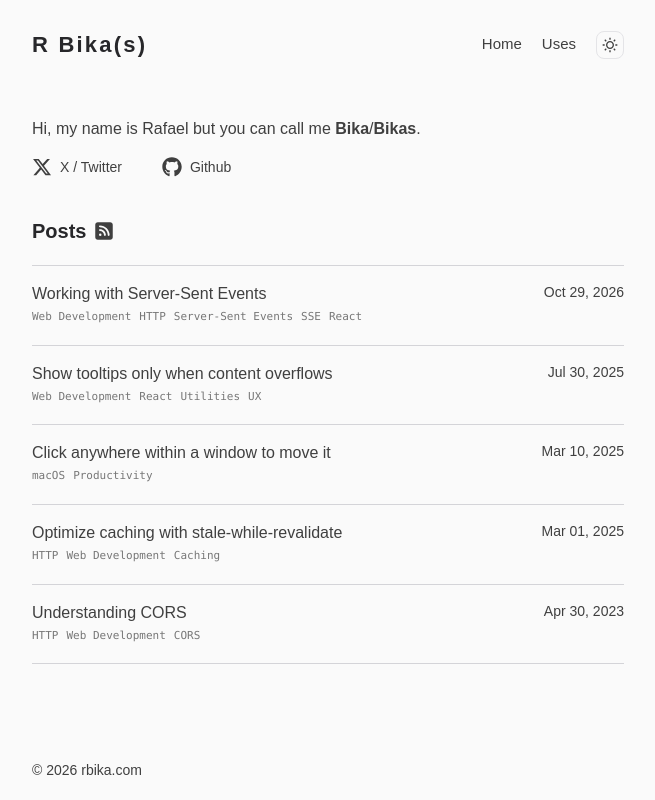
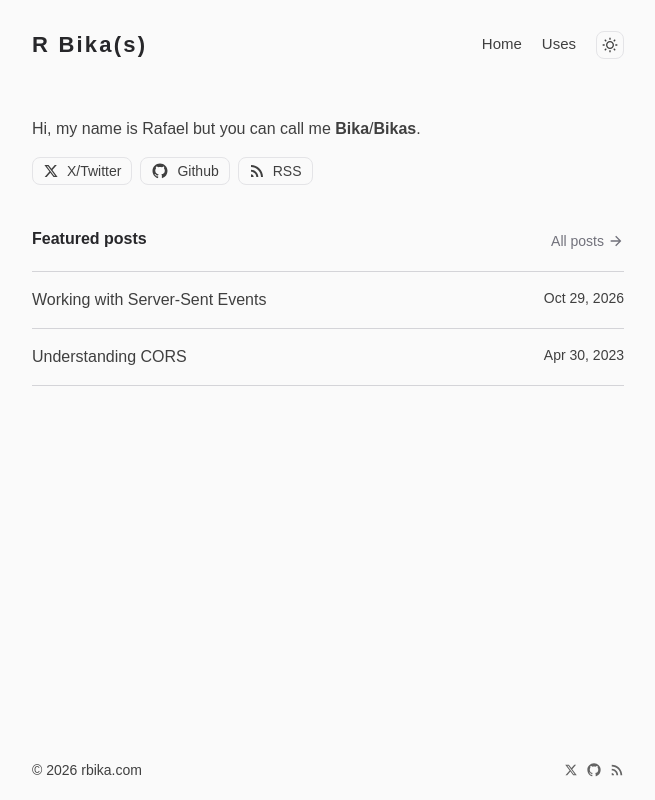
Before and after one commit to rbika/rbika.com, an Astro site: page / in a window 1280 px wide. Shown: the whole page, without its empty margins (312-967 px from the left). Built offline with nearby package versions, Linux system fonts and the light colour scheme; Astro itself is replaced by a stand-in of ours.

```diff
--- /dev/null
+++ b/src/components/FeaturedPostsListItem.astro
@@ -0,0 +1,20 @@
+---
+interface Props {
+  url: string;
+  title: string;
+  tags: string[];
+  date: string;
+}
+
+const { url, title, date } = Astro.props;
+---
+
+<a
+  href={`/blog/${url}`}
+  class="flex flex-col justify-between gap-2 py-4 no-underline sm:gap-1"
+>
+  <span class="flex flex-col justify-between sm:flex-row">
+    <span>{title}</span>
+    <span class="text-sm">{date}</span>
+  </span>
+</a>
--- a/src/components/Footer.astro
+++ b/src/components/Footer.astro
@@ -1,9 +1,44 @@
 ---
+import { RiGithubFill, RiRssFill, RiTwitterXFill } from '@remixicon/react';
 import Container from './Container.astro';
 ---
 
 <footer class="pt-15 pb-5 text-sm">
   <Container>
-    <span>&copy; {new Date().getFullYear()} rbika.com</span>
+    <div class="flex items-center justify-between">
+      <span>&copy; {new Date().getFullYear()} rbika.com</span>
+      <ul class="flex items-center gap-2">
+        <li>
+          <a
+            href="https://x.com/rbika"
+            target="_blank"
+            rel="noopener noreferrer"
+            ><RiTwitterXFill
+              className="size-3.5 opacity-80 transition-opacity hover:opacity-100"
+            /></a
+          >
+        </li>
+        <li>
+          <a
+            href="https://github.com/rbika"
+            target="_blank"
+            rel="noopener noreferrer"
+            ><RiGithubFill
+              className="size-4 opacity-80 transition-opacity hover:opacity-100"
+            /></a
+          >
+        </li>
+        <li>
+          <a
+            href="https://rbika.com/rss.xml"
+            target="_blank"
+            rel="noopener noreferrer"
+            ><RiRssFill
+              className="size-3.5 opacity-80 transition-opacity hover:opacity-100"
+            /></a
+          >
+        </li>
+      </ul>
+    </div>
   </Container>
 </footer>
--- a/src/content/blog/understanding-cors/index.mdx
+++ b/src/content/blog/understanding-cors/index.mdx
@@ -4,6 +4,7 @@ date: 'Apr 30 2023'
 tags: ['http', 'web-development', 'cors']
 description: 'Understanding what is CORS, how it works and how to fix CORS errors.'
 coverImage: './images/cover.svg'
+featured: true
 ---
 
 import corsSuccessFlow from './images/cors-success-flow.svg';
--- a/src/content/blog/working-with-server-sent-events/index.mdx
+++ b/src/content/blog/working-with-server-sent-events/index.mdx
@@ -11,6 +11,7 @@ tags:
   ]
 description: 'Learn how Server-Sent Events (SSE) work and how to implement real time updates using EventSource and fetch.'
 coverImage: './images/cover.png'
+featured: true
 ---
 
 ## What Is Server-Sent Events?
--- a/src/content/config.ts
+++ b/src/content/config.ts
@@ -11,6 +11,7 @@ const blog = defineCollection({
       date: z.coerce.date(),
       tags: z.array(z.enum(tagSlugs)),
       coverImage: image().optional(),
+      featured: z.boolean().optional(),
     }),
 });
 
--- a/src/pages/blog/index.astro
+++ b/src/pages/blog/index.astro
@@ -2,7 +2,6 @@
 import { getCollection } from 'astro:content';
 import PageLayout from '../../layouts/PageLayout.astro';
 import '../../styles/global.css';
-import RssIcon from '../../images/square-rss.svg';
 import PostsListItem from '@components/PostsListItem.astro';
 import TagLink from '@components/TagLink.astro';
 import { formatDate } from '../../utils.ts';
@@ -19,11 +18,6 @@ const usedTags = tagsInUse(posts.flatMap((post) => post.data.tags));
   <header class="mb-8">
     <div class="flex items-center gap-2">
       <h1 class="text-xl font-semibold text-black dark:text-white">Blog</h1>
-      <a href="/rss.xml" target="_blank">
-        <RssIcon
-          class="h-[22px] w-[22px] text-black/75 duration-300 hover:text-black sm:h-[20px] sm:w-[20px] dark:text-white/75 hover:dark:text-white"
-        />
-      </a>
     </div>
     <ul class="mt-3 flex flex-wrap items-center gap-x-3 gap-y-1">
       <li class="text-sm font-semibold">Tags:</li>
--- a/src/pages/blog/tags/[slug].astro
+++ b/src/pages/blog/tags/[slug].astro
@@ -2,7 +2,6 @@
 import { getCollection } from 'astro:content';
 import PageLayout from '../../../layouts/PageLayout.astro';
 import '../../../styles/global.css';
-import RssIcon from '../../../images/square-rss.svg';
 import PostsListItem from '@components/PostsListItem.astro';
 import { formatDate } from '../../../utils.ts';
 import { tagsInUse } from '../../../content/tags';
@@ -31,11 +30,6 @@ const { tag, posts } = Astro.props;
   <header class="mb-8">
     <div class="flex items-center gap-2">
       <h1 class="text-xl font-semibold text-black dark:text-white">Blog</h1>
-      <a href="/rss.xml" target="_blank">
-        <RssIcon
-          class="h-[22px] w-[22px] text-black/75 duration-300 hover:text-black sm:h-[20px] sm:w-[20px] dark:text-white/75 hover:dark:text-white"
-        />
-      </a>
     </div>
     <div class="mt-3 flex flex-wrap items-center gap-x-3 gap-y-1">
       <span class="text-sm font-semibold">Tag:</span>
--- a/src/pages/index.astro
+++ b/src/pages/index.astro
@@ -2,26 +2,39 @@
 import { getCollection } from 'astro:content';
 import PageLayout from '../layouts/PageLayout.astro';
 import '../styles/global.css';
-import xTwitterIcon from '../images/x-twitter.svg';
-import githubIcon from '../images/github.svg';
-import RssIcon from '../images/square-rss.svg';
-import PostsListItem from '@components/PostsListItem.astro';
+import FeaturedPostsListItem from '@components/FeaturedPostsListItem.astro';
 import { formatDate } from '../utils.ts';
+import { cn } from 'cn';
+import { buttonVariants } from '@components/ui/button';
+import {
+  RiArrowRightLine,
+  RiGithubFill,
+  RiRssFill,
+  RiTwitterXFill,
+} from '@remixicon/react';
 
-const posts = await getCollection('blog');
+const posts = await getCollection('blog', (post) => post.data.featured);
 const sortedPosts = posts.sort(
   (a, b) => b.data.date.getTime() - a.data.date.getTime(),
 );
 const socialLinks = [
   {
-    label: 'X / Twitter',
-    icon: xTwitterIcon,
+    label: 'X/Twitter',
+    icon: RiTwitterXFill,
+    iconClass: 'size-[16px]!',
     url: 'https://x.com/rbika',
   },
   {
     label: 'Github',
-    icon: githubIcon,
+    icon: RiGithubFill,
+    iconClass: 'size-[18px]!',
     url: 'https://github.com/rbika',
+  },
+  {
+    label: 'RSS',
+    icon: RiRssFill,
+    iconClass: 'size-[16px]!',
+    url: '/rss.xml',
   },
 ];
 ---
@@ -33,19 +46,22 @@ const socialLinks = [
     >/<span class="font-semibold">Bikas</span>.
   </p>
 
-  <ul class="mt-4 flex justify-center gap-10 sm:justify-start">
+  <ul class="mt-4 flex gap-2">
     {
       socialLinks.map((item) => {
-        const { label, icon: Icon, url } = item;
+        const { label, icon: Icon, iconClass, url } = item;
         return (
           <li>
             <a
               href={url}
               target="_blank"
               rel="noreferrer"
-              class="focus:text-primary flex items-center gap-2 no-underline"
+              class={cn(
+                'focus:text-primary flex items-center gap-2! no-underline',
+                buttonVariants({ variant: 'outline', size: 'sm' }),
+              )}
             >
-              <Icon class="h-[22px] w-[22px] sm:h-[20px] sm:w-[20px]" />
+              <Icon className={iconClass} />
               <span class="hidden text-sm sm:block" aria-label={label}>
                 {label}
               </span>
@@ -57,21 +73,22 @@ const socialLinks = [
   </ul>
 
   <div
-    class="mt-10 mb-5 flex items-center gap-2 text-xl font-semibold text-zinc-800 dark:text-white"
+    class="mt-10 mb-5 flex items-end justify-between gap-2 font-semibold text-zinc-800 dark:text-white"
   >
-    Posts
-    <a href="/rss.xml" target="_blank">
-      <RssIcon
-        class="h-[22px] w-[22px] text-black/75 duration-300 hover:text-black sm:h-[20px] sm:w-[20px] dark:text-white/75 hover:dark:text-white"
-      />
-    </a>
+    Featured posts
+
+    <a
+      href="/blog"
+      class="flex items-center gap-1 text-sm font-normal text-zinc-500 dark:text-zinc-400"
+      >All posts <RiArrowRightLine className="size-[16px]!" /></a
+    >
   </div>
 
-  <ul class="border-t border-zinc-300 dark:border-zinc-700">
+  <ul class="border-t border-zinc-300 dark:border-zinc-800">
     {
       sortedPosts.map((post) => (
-        <li class="border-b border-zinc-300 dark:border-zinc-700">
-          <PostsListItem
+        <li class="border-b border-zinc-300 dark:border-zinc-800">
+          <FeaturedPostsListItem
             url={post.id}
             title={post.data.title}
             tags={post.data.tags}
```
Also changed, not shown: src/images/bluesky.svg (deleted), src/images/github.svg (deleted), src/images/square-rss.svg (deleted), src/images/x-twitter.svg (deleted).
